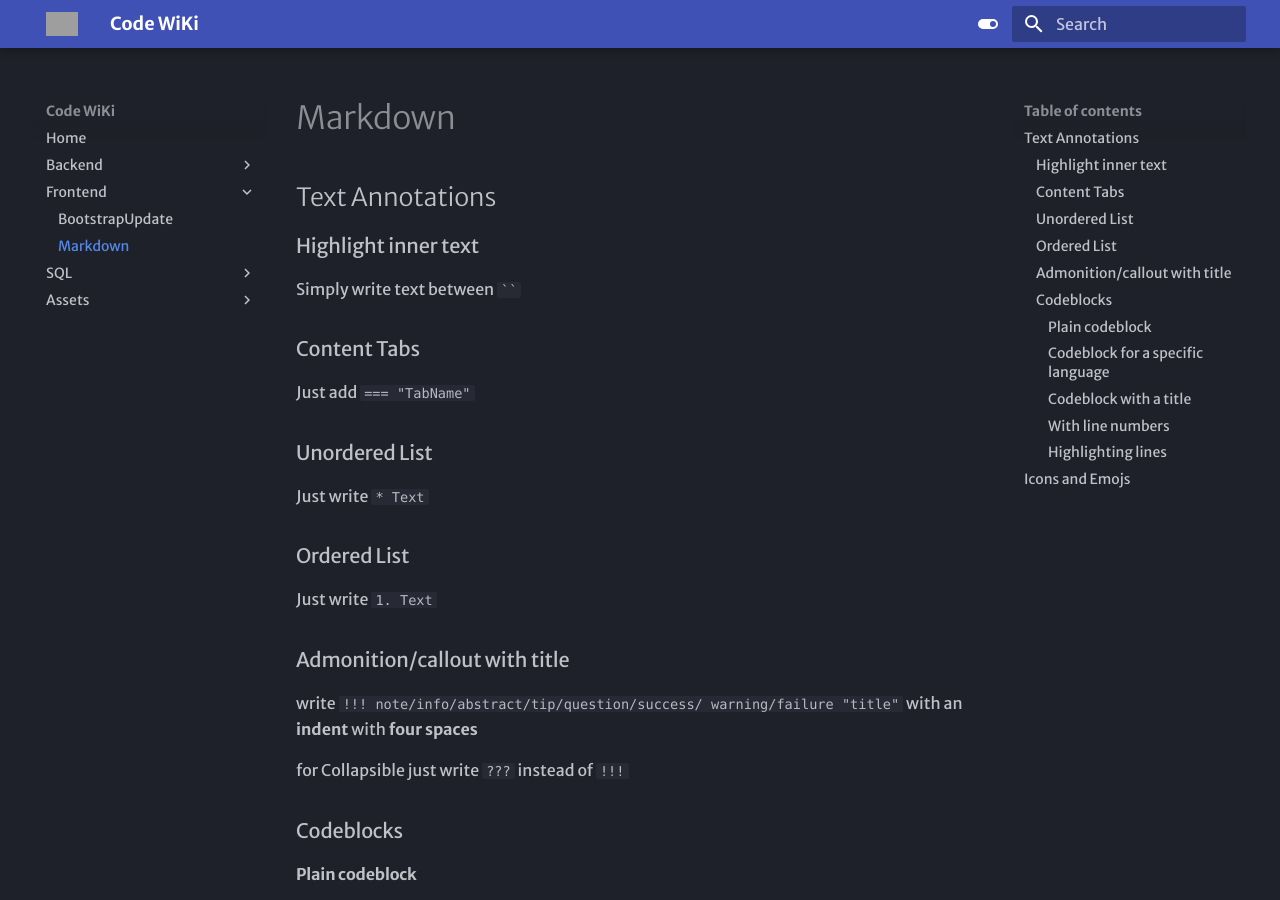
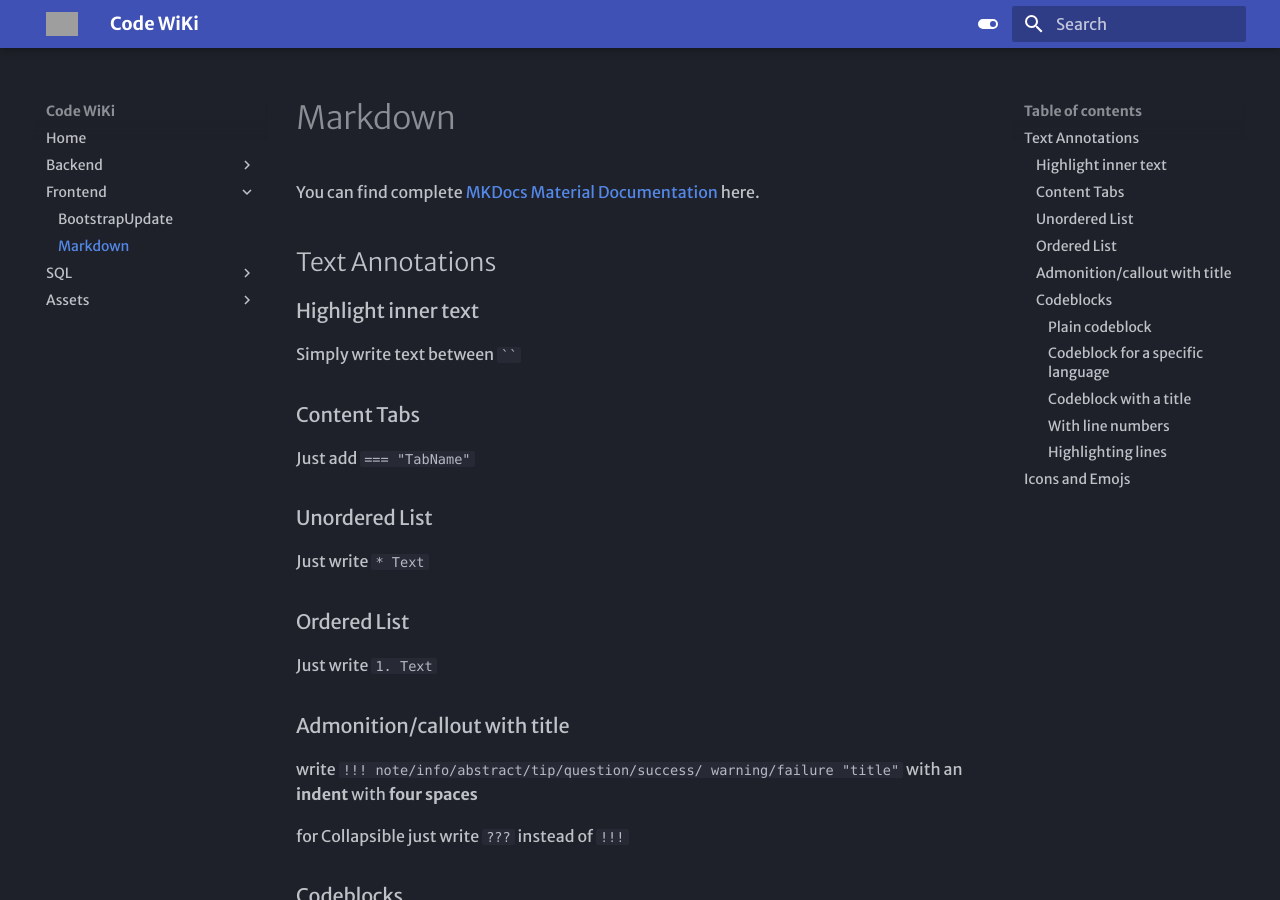
Before and after one commit to mkouhpayeh/code-wiki, an MkDocs documentation site: the page built from docs/Frontend/markdown.md, in a window 1280 px wide and 900 px high. Built offline with MkDocs 1.6.1 and Material for MkDocs 9.7.7, drawn with Linux system fonts in a browser that asks for light colours; emoji names are drawn with the system emoji font; some web fonts are replaced; grey boxes are pictures that could not be loaded.

Commit message:
Update markdown.md

```diff
--- a/docs/Frontend/markdown.md
+++ b/docs/Frontend/markdown.md
@@ -4,6 +4,8 @@ tags:
   - Tips
   - Documentation
 ---
+
+You can find complete [MKDocs Material Documentation](https://squidfunk.github.io/mkdocs-material/reference/) here.
 
 ## Text Annotations
 
```
